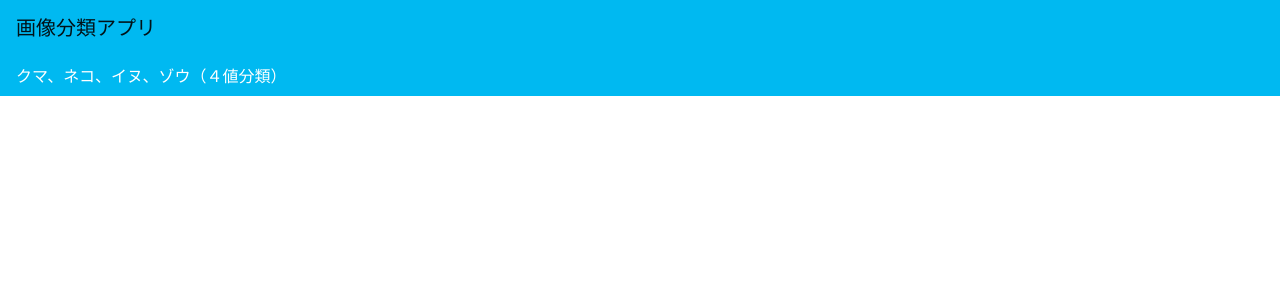
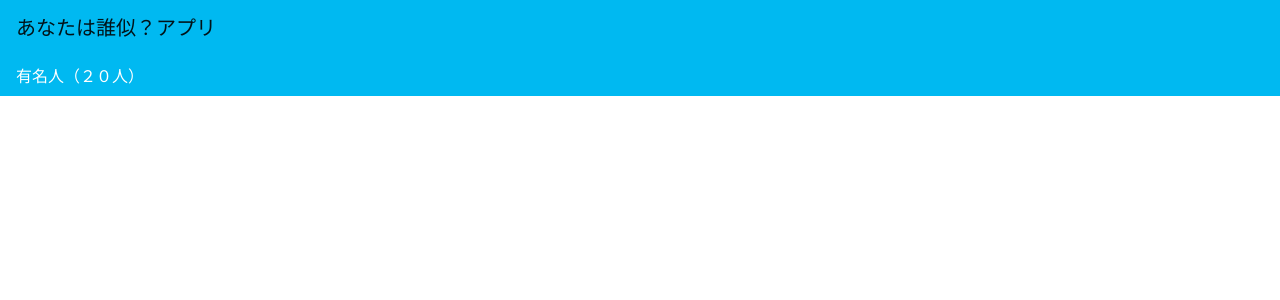
Before and after one commit to shmaejp/anataha_dareni, a Django app: template templates/anataha_dareni/base.html in a window 1280 px wide. Shown: the top 300 px of the page. Run offline with Django 3.2, Linux system fonts and the light colour scheme; the template is opened without the code that fills it, so the values that code supplies are empty; some libraries are stand-ins or nearby versions.

Commit message:
7th commit

```diff
--- a/templates/anataha_dareni/base.html
+++ b/templates/anataha_dareni/base.html
@@ -2,12 +2,12 @@
 <html lang="ja" dir="ltr">
     <head>
         <link rel="stylesheet" href="https://stackpath.bootstrapcdn.com/bootstrap/4.3.1/css/bootstrap.min.css" integrity="sha384-ggOyR0iXCbMQv3Xipma34MD+dH/1fQ784/j6cY/iJTQUOhcWr7x9JvoRxT2MZw1T" crossorigin="anonymous">
-        <title>{% block title %}画像分類アプリ{% endblock %}</title>
+        <title>{% block title %}あなたは誰似？アプリ{% endblock %}</title>
     </head>
 
     <body>
         <nav class="navbar navbar-light" style="background-color: #00b9f1;">
-            <span class="navbar-brand mb-0 h1">画像分類アプリ</span>
+            <span class="navbar-brand mb-0 h1">あなたは誰似？アプリ</span>
             <!-- ログアウト機能の追加 -->
             {% if user.is_authenticated %}
             <span style="font-size:15px; text-align: right;">
@@ -19,7 +19,7 @@
             {% endif %}
         </nav>
         <nav class="navbar navbar-light" style="background-color: #00b9f1;">
-            <span style="color:white">クマ、ネコ、イヌ、ゾウ（４値分類）</span>
+            <span style="color:white">有名人（２０人）</span>
         </nav>
 
         <div class="contents" style="margin:0 20px">
```
Also changed, not shown: anataha_dareni_app/forms.py (added, +31 -0 lines).
